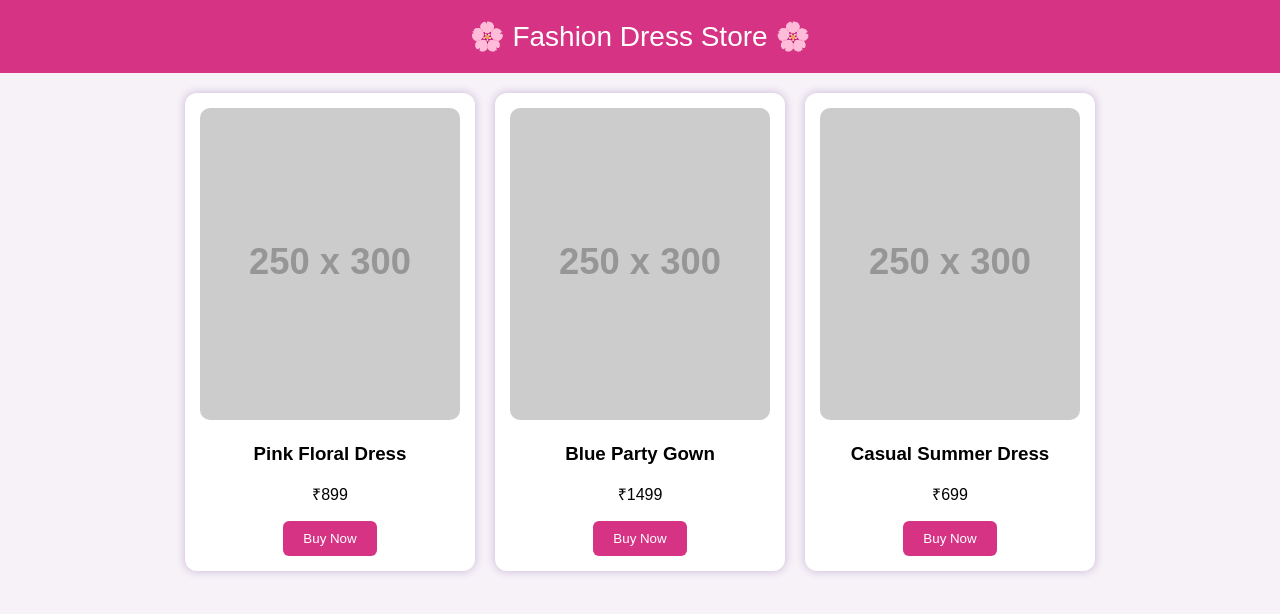
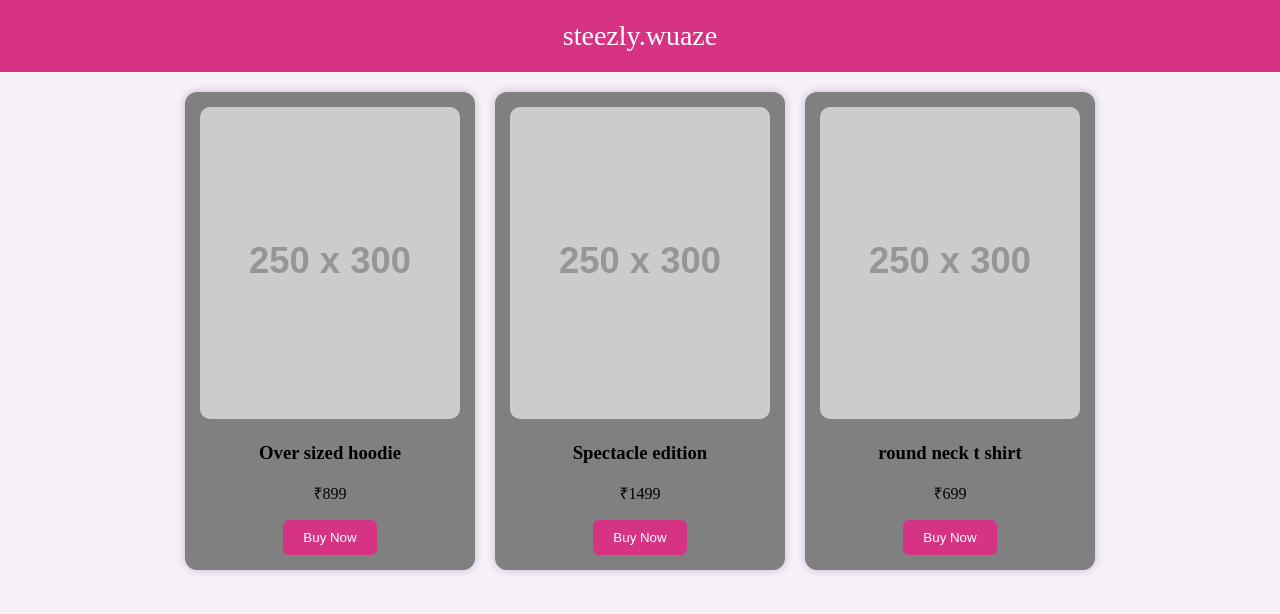
Before and after one commit to itssotiring/dress-store, a plain HTML site: page index.html in a window 1280 px wide. Drawn offline with Linux system fonts and the light colour scheme; placeholder pictures from the web are drawn by us.

Commit message:
Update index.html

```diff
--- a/index.html
+++ b/index.html
@@ -1,10 +1,10 @@
 <!DOCTYPE html>
 <html>
 <head>
-    <title>Dress Fashion Store</title>
+    <title>STEEZLY WUAZE</title>
     <style>
         body {
-            font-family: 'Arial';
+            font-family: 'Casteller';
             margin: 0;
             background: #f7f2f8;
         }
@@ -23,7 +23,7 @@
             gap: 20px;
         }
         .item {
-            background: white;
+            background: GREY;
             width: 260px;
             padding: 15px;
             border-radius: 12px;
@@ -49,27 +49,27 @@
 </head>
 <body>
 
-<header>🌸 Fashion Dress Store 🌸</header>
+<header>steezly.wuaze</header></header>
 
 <div class="products">
 
     <div class="item">
         <img src="https://via.placeholder.com/250x300?text=Dress+1">
-        <h3>Pink Floral Dress</h3>
+        <h3>Over sized hoodie</h3>
         <p>₹899</p>
         <button>Buy Now</button>
     </div>
 
     <div class="item">
         <img src="https://via.placeholder.com/250x300?text=Dress+2">
-        <h3>Blue Party Gown</h3>
+        <h3>Spectacle edition</h3>
         <p>₹1499</p>
         <button>Buy Now</button>
     </div>
 
     <div class="item">
         <img src="https://via.placeholder.com/250x300?text=Dress+3">
-        <h3>Casual Summer Dress</h3>
+        <h3>round neck t shirt</h3>
         <p>₹699</p>
         <button>Buy Now</button>
     </div>
```
